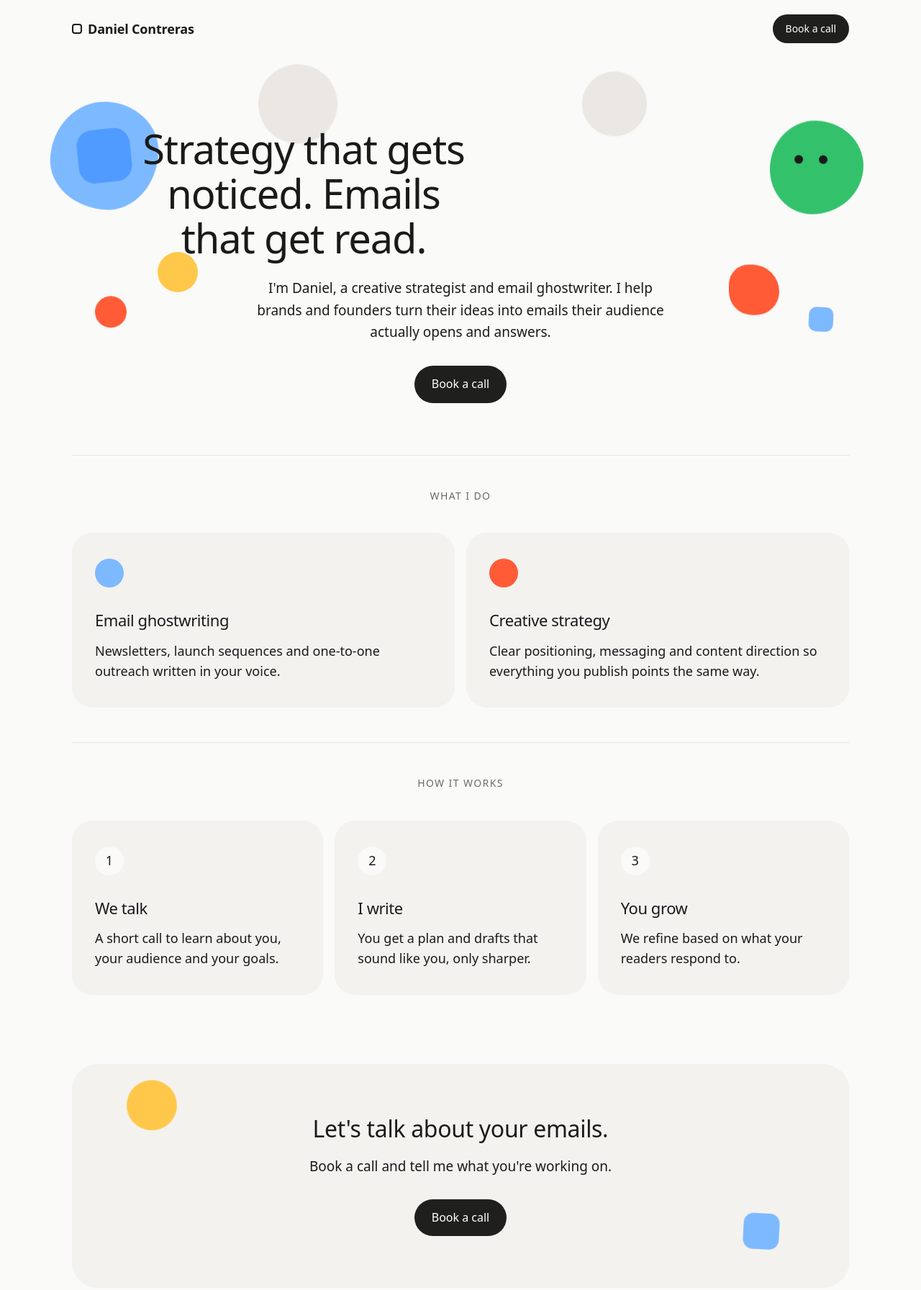
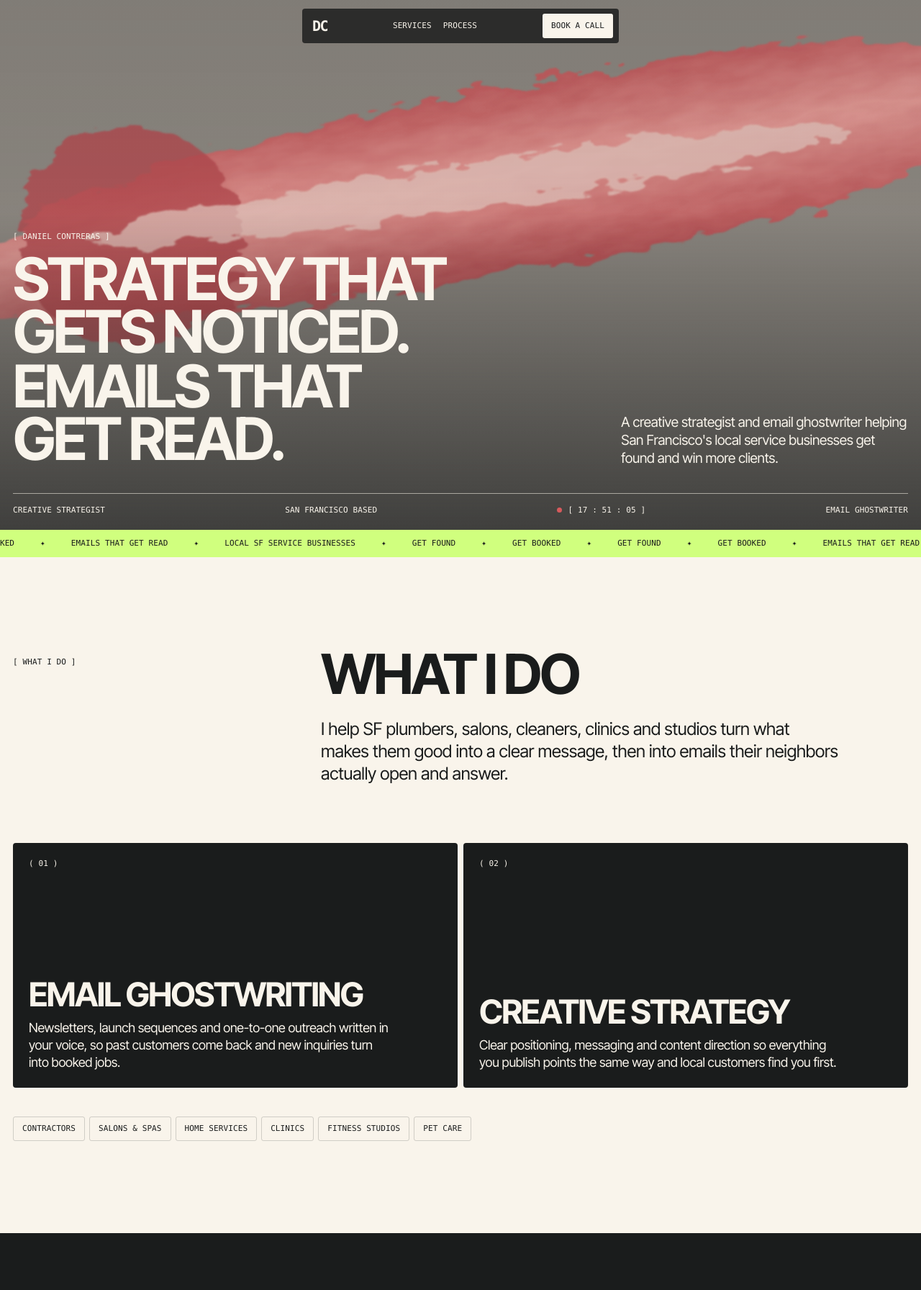
Before and after one commit to danussa/personal-website-test, a plain HTML site: page index.html in a window 1280 px wide. Shown: the top 1792 px of the page at 72% size. Drawn offline with Linux system fonts and the light colour scheme; a web font is replaced by a local one.

Commit message:
Update index.html

```diff
--- a/index.html
+++ b/index.html
@@ -3,197 +3,172 @@
 <head>
 <meta charset="utf-8">
 <meta name="viewport" content="width=device-width, initial-scale=1">
+<meta name="description" content="Daniel Contreras is a creative strategist and email ghostwriter in San Francisco.">
 <title>Daniel Contreras</title>
-<meta name="description" content="Daniel Contreras is a creative strategist and email ghostwriter. Book a call to talk about your emails and your brand.">
 <link rel="preconnect" href="https://fonts.googleapis.com">
 <link rel="preconnect" href="https://fonts.gstatic.com" crossorigin>
-<link rel="stylesheet" href="https://fonts.googleapis.com/css2?family=Inter:wght@400;500;600&display=swap">
+<link rel="stylesheet" href="https://fonts.googleapis.com/css2?family=Inter+Tight:wght@400;500;700&family=Sometype+Mono:wght@500&display=swap">
 <style>
+  /* Layout: full-bleed moving hero with headline bottom-left, floating nav, then flat cream and ink bands split by hairlines. One committed look in both themes. */
   :root {
-    --bg:#ffffff; --fg:#121212; --text:#474645; --soft:#f4f2ef; --soft2:#ebe8e3;
-    --pill:#1f1f1e; --pill-fg:#ffffff;
-    --blue:#7db9ff; --orange:#ff5b37; --green:#33c26b; --yellow:#ffc84a;
-    --font:'Inter',-apple-system,'Segoe UI',Helvetica,Arial,sans-serif;
-  }
-  @media (prefers-color-scheme: dark) {
-    :root { --bg:#141413; --fg:#f5f3ef; --text:#b4b1ab; --soft:#201f1e; --soft2:#2b2a28; --pill:#f5f3ef; --pill-fg:#141413; color-scheme:dark; }
+    --ink:#1a1c1c; --cream:#f9f4eb; --coral:#e75d60; --lime:#d0ff7e; --stone:#8b867f;
+    --line-dark:rgba(249,244,235,.16); --line-light:rgba(26,28,28,.18);
+    --sans:'Inter Tight',-apple-system,'Segoe UI',Helvetica,Arial,sans-serif;
+    --mono:'Sometype Mono',ui-monospace,Menlo,monospace;
+    color-scheme:dark;
   }
   * { box-sizing:border-box; }
   html { scroll-behavior:smooth; }
-  body { margin:0; background:var(--bg); color:var(--text); font:400 17px/1.55 var(--font); -webkit-font-smoothing:antialiased;
-    padding-left:max(16px,env(safe-area-inset-left,0px)); padding-right:max(16px,env(safe-area-inset-right,0px)); overflow-x:hidden; }
-  a { color:inherit; }
-  .wrap { max-width:1080px; margin:0 auto; }
-  nav { display:flex; justify-content:space-between; align-items:center; padding-block:20px; }
-  .brand { font-weight:600; color:var(--fg); letter-spacing:-.01em; display:flex; align-items:center; gap:8px; }
-  .brand i { width:14px; height:14px; border:2px solid var(--fg); border-radius:4px; display:inline-block; }
-  .pill { display:inline-flex; align-items:center; gap:8px; background:var(--pill); color:var(--pill-fg); padding:13px 24px; border-radius:999px; text-decoration:none; font-weight:500; font-size:16px; transition:transform .2s ease, opacity .2s ease; }
-  .pill:hover { transform:translateY(-1px); opacity:.88; }
-  .pill.small { padding:9px 18px; font-size:14px; }
-  .hero { position:relative; text-align:center; padding-block:84px 96px; }
-  h1, h2 { color:var(--fg); font-weight:500; letter-spacing:-.03em; margin:0; text-wrap:balance; }
-  h1 { font-size:clamp(40px,8vw,68px); line-height:1.1; max-width:11.5em; margin-inline:auto; }
-  .hero p { max-width:30em; margin:24px auto 32px; font-size:clamp(16px,2.2vw,19px); }
-  .hero .row { display:flex; gap:12px; justify-content:center; flex-wrap:wrap; position:relative; z-index:2; }
-  .hero-copy { position:relative; z-index:2; }
-  .shape { position:absolute; z-index:1; animation:float 7s ease-in-out infinite; }
-  .s1 { width:150px; height:150px; background:var(--blue); border-radius:50% 50% 46% 54% / 55% 45% 55% 45%; left:-30px; top:70px; }
-  .s1::after { content:""; position:absolute; inset:38px; background:#4f9bff; border-radius:22px; transform:rotate(-8deg); }
-  .s2 { width:56px; height:56px; background:var(--yellow); border-radius:50%; left:11%; top:270px; animation-delay:-2s; }
-  .s3 { width:44px; height:44px; background:var(--orange); border-radius:50%; left:3%; top:340px; animation-delay:-4s; }
-  .s4 { width:130px; height:130px; background:var(--green); border-radius:48% 52% 55% 45% / 52% 48% 52% 48%; right:-20px; top:90px; animation-delay:-1s; }
-  .s4::after { content:""; position:absolute; left:34px; top:48px; width:12px; height:12px; background:var(--fg); border-radius:50%; box-shadow:34px 0 0 var(--fg); }
-  .s5 { width:70px; height:70px; background:var(--orange); border-radius:42% 58% 50% 50%; right:9%; top:290px; animation-delay:-3s; }
-  .s6 { width:34px; height:34px; background:var(--blue); border-radius:10px; transform:rotate(18deg); right:2%; top:360px; animation-delay:-5s; }
-  .s7 { width:90px; height:90px; background:var(--soft2); border-radius:50%; right:26%; top:20px; animation-delay:-2.5s; }
-  .s8 { width:110px; height:110px; background:var(--soft2); border-radius:50%; left:24%; top:10px; animation-delay:-1.5s; }
-  @keyframes float { 0%,100% { transform:translateY(0) rotate(0deg); } 50% { transform:translateY(-14px) rotate(3deg); } }
-  @media (max-width:760px) { .s2,.s3,.s5,.s6,.s7,.s8 { display:none; } .s1 { width:96px; height:96px; left:-26px; top:20px; } .s1::after { inset:24px; } .s4 { width:84px; height:84px; right:-18px; top:30px; } .s4::after { left:22px; top:30px; width:8px; height:8px; box-shadow:22px 0 0 var(--fg); } .hero { padding-top:110px; } }
-  section { padding-block:72px; }
-  .head { text-align:center; margin-bottom:44px; }
-  h2 { font-size:clamp(30px,5vw,44px); line-height:1.1; }
-  .grid { display:grid; gap:16px; }
-  .two { grid-template-columns:repeat(auto-fit,minmax(280px,1fr)); }
-  .three { grid-template-columns:repeat(auto-fit,minmax(220px,1fr)); }
-  .card { background:var(--soft); border-radius:28px; padding:36px 32px; min-width:0; transition:transform .3s ease; }
-  .card:hover { transform:translateY(-4px); }
-  .card h3 { margin:0 0 10px; color:var(--fg); font-size:22px; font-weight:500; letter-spacing:-.02em; }
-  .card p { margin:0; }
-  .dot { width:40px; height:40px; border-radius:50%; margin-bottom:28px; display:block; }
-  .step { font-weight:500; color:var(--fg); background:var(--bg); width:40px; height:40px; border-radius:50%; display:grid; place-items:center; margin-bottom:28px; }
-  .cta { background:var(--soft); border-radius:36px; text-align:center; padding:84px 24px; margin-block:48px 24px; position:relative; overflow:hidden; }
-  .cta p { margin:18px auto 30px; max-width:26em; font-size:19px; }
-  .cta .shape { animation-duration:9s; }
-  .c1 { width:70px; height:70px; background:var(--yellow); border-radius:50%; left:7%; top:36px; }
-  .c2 { width:50px; height:50px; background:var(--blue); border-radius:14px; right:9%; bottom:40px; transform:rotate(14deg); }
-  .cta h2, .cta p, .cta .pill { position:relative; z-index:2; }
-  @media (max-width:640px) { .c1,.c2 { display:none; } }
-  footer { padding-block:32px 48px; text-align:center; font-size:14px; }
-  .rise { animation:rise .8s cubic-bezier(.2,.7,.2,1) both; }
-  .rise.d1 { animation-delay:.08s; } .rise.d2 { animation-delay:.16s; }
-  @keyframes rise { from { opacity:0; transform:translateY(18px); } to { opacity:1; transform:none; } }
-  a:focus-visible { outline:2px solid var(--fg); outline-offset:3px; }
-  @media (prefers-reduced-motion: reduce) { .shape, .rise { animation:none; } html { scroll-behavior:auto; } }
+  body { margin:0; background:var(--ink); color:var(--cream); font:400 17px/1.4 var(--sans); letter-spacing:-.015em; -webkit-font-smoothing:antialiased; overflow-x:hidden; }
+  a { color:inherit; text-decoration:none; }
+  .gut { padding-left:max(18px,env(safe-area-inset-left,0px),env(safe-area-inset-right,0px)); padding-right:max(18px,env(safe-area-inset-left,0px),env(safe-area-inset-right,0px)); }
+  .gut { padding-left:max(18px,env(safe-area-inset-left,0px)); padding-right:max(18px,env(safe-area-inset-right,0px)); }
+  .mono { font:500 11px/1.3 var(--mono); text-transform:uppercase; letter-spacing:.01em; }
+
+  /* Floating nav */
+  .bar { position:fixed; z-index:20; top:calc(12px + env(safe-area-inset-top,0px)); left:50%; transform:translateX(-50%); width:min(440px,calc(100% - 24px)); height:48px; display:flex; align-items:center; justify-content:space-between; gap:12px; padding:0 8px 0 14px; background:rgba(26,28,28,.82); backdrop-filter:blur(14px); -webkit-backdrop-filter:blur(14px); border-radius:4px; animation:drop .8s cubic-bezier(.2,.8,.2,1) both; }
+  .logo { font-weight:700; font-size:20px; letter-spacing:-.08em; }
+  .links { display:flex; gap:16px; }
+  .links a:hover { color:var(--lime); }
+  .touch { background:var(--cream); color:var(--ink); border-radius:3px; padding:10px 12px; }
+  @keyframes drop { from { opacity:0; transform:translate(-50%,-20px); } to { opacity:1; transform:translate(-50%,0); } }
+  @media (max-width:520px) { .links a:not(.touch) { display:none; } }
+
+  /* Hero */
+  .hero { position:relative; min-height:max(620px,92vh); max-height:1000px; display:flex; flex-direction:column; justify-content:flex-end; overflow:hidden; background:#8f8a83; padding-top:96px; }
+  .paint { position:absolute; inset:0; overflow:hidden; }
+  .paint i { position:absolute; display:block; filter:url(#rough) blur(1px); will-change:transform; }
+  .p1 { width:115%; height:34%; left:-4%; top:17%; background:linear-gradient(180deg,#c75f61,#e79c97 45%,#bd5558); border-radius:48% 30% 40% 52% / 60% 50% 50% 40%; transform:rotate(-11deg); animation:drift1 14s ease-in-out infinite alternate; }
+  .p2 { width:80%; height:9%; left:10%; top:30%; background:#e9c9c0; opacity:.75; border-radius:50%; animation:drift2 11s ease-in-out infinite alternate; }
+  .p3 { width:22%; aspect-ratio:1; left:2%; top:24%; background:#b84a4f; opacity:.8; border-radius:46% 54% 52% 48%; animation:drift2 17s ease-in-out infinite alternate-reverse; }
+  @keyframes drift1 { from { transform:rotate(-11deg) translate3d(-2%,0,0) scale(1); } to { transform:rotate(-7deg) translate3d(3%,6%,0) scale(1.08); } }
+  @keyframes drift2 { from { transform:rotate(-10deg) translate3d(-4%,0,0); } to { transform:rotate(-6deg) translate3d(8%,14px,0) scale(1.1); } }
+  .shade { position:absolute; inset:0; background:linear-gradient(180deg,rgba(26,28,28,.12),rgba(26,28,28,.06) 40%,rgba(26,28,28,.68)); }
+  .hero-in { position:relative; z-index:2; }
+  .tag { margin:0 0 14px; }
+  .cols { display:grid; grid-template-columns:minmax(0,2fr) minmax(0,1fr); gap:24px 48px; align-items:end; padding-bottom:36px; }
+  h1 { margin:0; font-size:clamp(42px,6.4vw,100px); line-height:.9; font-weight:700; letter-spacing:-.045em; text-transform:uppercase; text-wrap:balance; }
+  h1 span { display:block; overflow:hidden; padding-bottom:.02em; }
+  h1 b { display:block; font-weight:700; animation:slide 1s cubic-bezier(.2,.8,.2,1) both; }
+  h1 span + span b { animation-delay:.12s; }
+  @keyframes slide { from { transform:translateY(105%); } to { transform:none; } }
+  .cols p { margin:0; font-size:clamp(17px,1.5vw,20px); line-height:1.3; max-width:24em; justify-self:end; animation:fade 1s ease .35s both; }
+  @keyframes fade { from { opacity:0; transform:translateY(14px); } to { opacity:1; transform:none; } }
+  .strip { display:flex; flex-wrap:wrap; justify-content:space-between; gap:10px 24px; border-top:1px solid rgba(249,244,235,.55); padding-block:16px 20px; }
+  .dot { display:inline-block; width:7px; height:7px; border-radius:50%; background:var(--coral); margin-right:8px; animation:blink 1.6s ease-in-out infinite; }
+  @keyframes blink { 50% { opacity:.25; } }
+  @media (max-width:760px) { .cols { grid-template-columns:1fr; } .cols p { justify-self:start; } }
+
+  /* Ticker */
+  .ticker { overflow:hidden; background:var(--lime); color:var(--ink); padding-block:12px; white-space:nowrap; }
+  .track { display:inline-flex; animation:roll 28s linear infinite; }
+  .track span { padding-right:36px; }
+  .track span::after { content:"✦"; margin-left:36px; }
+  @keyframes roll { to { transform:translateX(-50%); } }
+
+  /* Bands */
+  .band { padding-block:clamp(72px,10vw,140px); }
+  .light { background:var(--cream); color:var(--ink); }
+  .top { display:grid; grid-template-columns:minmax(0,1fr) minmax(0,2fr); gap:20px; margin-bottom:56px; align-items:start; }
+  h2 { margin:0; font-size:clamp(38px,6vw,92px); line-height:.92; font-weight:700; text-transform:uppercase; letter-spacing:-.045em; text-wrap:balance; }
+  @media (max-width:760px) { .top { grid-template-columns:1fr; } }
+
+  .services { display:grid; grid-template-columns:repeat(auto-fit,minmax(280px,1fr)); gap:8px; }
+  .svc { background:var(--ink); color:var(--cream); border-radius:4px; padding:22px; min-height:340px; display:flex; flex-direction:column; justify-content:space-between; gap:40px; min-width:0; transition:background .35s ease, color .35s ease, transform .35s ease; }
+  .svc:hover { background:var(--coral); color:var(--ink); transform:translateY(-4px); }
+  .svc h3 { margin:0 0 12px; font-size:clamp(30px,3.6vw,52px); line-height:.95; text-transform:uppercase; font-weight:700; letter-spacing:-.04em; }
+  .svc p { margin:0; max-width:28em; font-size:18px; line-height:1.35; }
+
+  .step { display:grid; grid-template-columns:minmax(0,1fr) minmax(0,1fr) minmax(0,1fr); gap:12px 24px; padding-block:30px; border-top:1px solid var(--line-dark); align-items:baseline; transition:color .25s ease; }
+  .step:last-child { border-bottom:1px solid var(--line-dark); }
+  .step:hover { color:var(--lime); }
+  .step h3 { margin:0; font-size:clamp(28px,3.4vw,48px); text-transform:uppercase; line-height:1; font-weight:700; letter-spacing:-.04em; }
+  .step p { margin:0; font-size:18px; max-width:26em; }
+  @media (max-width:760px) { .step { grid-template-columns:1fr; } }
+
+  .chips { display:flex; flex-wrap:wrap; gap:6px; margin-top:40px; }
+  .chip { border:1px solid var(--line-light); border-radius:3px; padding:9px 12px; }
+
+  .cta { background:var(--coral); color:var(--ink); }
+  .cta h2 { font-size:clamp(46px,10.5vw,170px); line-height:.88; max-width:8.5em; margin-top:18px; }
+  .cta .foot { display:flex; flex-wrap:wrap; justify-content:space-between; align-items:center; gap:24px; margin-top:44px; }
+  .cta p { margin:0; font-size:clamp(18px,2vw,24px); max-width:24em; }
+  .btn { display:inline-block; height:50px; overflow:hidden; background:var(--ink); color:var(--cream); border-radius:4px; padding:0 28px; }
+  .btn span { display:block; line-height:50px; transition:transform .35s cubic-bezier(.2,.8,.2,1); }
+  .btn:hover span { transform:translateY(-100%); }
+  footer { display:flex; flex-wrap:wrap; justify-content:space-between; gap:10px; padding-block:28px 32px; }
+  a:focus-visible { outline:2px solid var(--lime); outline-offset:3px; }
+  @media (prefers-reduced-motion: reduce) { .bar,.paint i,h1 b,.cols p,.dot,.track { animation:none; } .ticker { white-space:normal; } html { scroll-behavior:auto; } }
 </style>
 </head>
 <body>
-<div class="wrap">
-  <nav>
-    <span class="brand"><i></i>Daniel Contreras</span>
-    <a class="pill small" href="#book">Book a call</a>
-  </nav>
 
-  <div class="hero">
-    <span class="shape s8"></span><span class="shape s7"></span>
-    <span class="shape s1"></span><span class="shape s2"></span><span class="shape s3"></span>
-    <span class="shape s4"></span><span class="shape s5"></span><span class="shape s6"></span>
-    <div class="hero-copy">
-      <h1 class="rise">Strategy that gets noticed. Emails that get read.</h1>
-      <p class="rise d1">I'm Daniel, a creative strategist and email ghostwriter. I help brands and founders turn their ideas into emails their audience actually opens and answers.</p>
-      <div class="row rise d2"><a class="pill" href="#book">Book a call</a></div>
+<svg width="0" height="0" aria-hidden="true" style="position:absolute"><filter id="rough"><feTurbulence type="fractalNoise" baseFrequency="0.018 0.05" numOctaves="3" seed="7" result="n"/><feDisplacementMap in="SourceGraphic" in2="n" scale="42"/></filter></svg>
+
+<nav class="bar mono">
+  <a class="logo" href="#top" aria-label="Daniel Contreras, back to top">DC</a>
+  <div class="links"><a href="#services">Services</a><a href="#process">Process</a></div>
+  <a class="touch" href="#book">Book a call</a>
+</nav>
+
+<header class="hero" id="top">
+  <div class="paint" aria-hidden="true"><i class="p1"></i><i class="p3"></i><i class="p2"></i></div>
+  <div class="shade" aria-hidden="true"></div>
+  <div class="hero-in gut">
+    <p class="tag mono">[ Daniel Contreras ]</p>
+    <div class="cols">
+      <h1><span><b>Strategy that gets noticed.</b></span><span><b>Emails that get read.</b></span></h1>
+      <p>A creative strategist and email ghostwriter helping San Francisco's local service businesses get found and win more clients.</p>
+    </div>
+    <div class="strip mono">
+      <span>Creative strategist</span><span>San Francisco based</span><span><i class="dot"></i>[ <span id="clock">Pacific time</span> ]</span><span>Email ghostwriter</span>
     </div>
   </div>
+</header>
 
-  <section>
-    <div class="head"><h2>What I do</h2></div>
-    <div class="grid two">
-      <div class="card"><span class="dot" style="background:var(--blue)"></span><h3>Email ghostwriting</h3><p>Newsletters, launch sequences and one-to-one outreach written in your voice.</p></div>
-      <div class="card"><span class="dot" style="background:var(--orange)"></span><h3>Creative strategy</h3><p>Clear positioning, messaging and content direction so everything you publish points the same way.</p></div>
-    </div>
-  </section>
+<div class="ticker mono" aria-hidden="true"><div class="track">
+  <span>Get found</span><span>Get booked</span><span>Emails that get read</span><span>Local SF service businesses</span><span>Get found</span><span>Get booked</span>
+  <span>Get found</span><span>Get booked</span><span>Emails that get read</span><span>Local SF service businesses</span><span>Get found</span><span>Get booked</span>
+</div></div>
 
-  <section>
-    <div class="head"><h2>How it works</h2></div>
-    <div class="grid three">
-      <div class="card"><span class="step">1</span><h3>We talk</h3><p>A short call to learn about you, your audience and your goals.</p></div>
-      <div class="card"><span class="step">2</span><h3>I write</h3><p>You get a plan and drafts that sound like you, only sharper.</p></div>
-      <div class="card"><span class="step">3</span><h3>You grow</h3><p>We refine based on what your readers respond to.</p></div>
-    </div>
-  </section>
+<section class="band light gut" id="services">
+  <div class="top"><p class="mono">[ What I do ]</p><div><h2>What I do</h2>
+    <p style="max-width:30em;font-size:clamp(18px,2vw,24px);line-height:1.3">I help SF plumbers, salons, cleaners, clinics and studios turn what makes them good into a clear message, then into emails their neighbors actually open and answer.</p></div></div>
+  <div class="services">
+    <article class="svc"><span class="mono">( 01 )</span><div><h3>Email ghostwriting</h3><p>Newsletters, launch sequences and one-to-one outreach written in your voice, so past customers come back and new inquiries turn into booked jobs.</p></div></article>
+    <article class="svc"><span class="mono">( 02 )</span><div><h3>Creative strategy</h3><p>Clear positioning, messaging and content direction so everything you publish points the same way and local customers find you first.</p></div></article>
+  </div>
+  <div class="chips mono"><span class="chip">Contractors</span><span class="chip">Salons &amp; spas</span><span class="chip">Home services</span><span class="chip">Clinics</span><span class="chip">Fitness studios</span><span class="chip">Pet care</span></div>
+</section>
 
-  <div class="cta" id="book">
-    <span class="shape c1"></span><span class="shape c2"></span>
-    <h2>Let's talk about your emails.</h2>
+<section class="band gut" id="process">
+  <div class="top"><p class="mono">[ How it works ]</p><h2>How it works</h2></div>
+  <div>
+    <div class="step"><span class="mono">( Step 1 )</span><h3>We talk</h3><p>A short call to learn about your business, your neighborhood customers and your goals.</p></div>
+    <div class="step"><span class="mono">( Step 2 )</span><h3>I write</h3><p>You get a plan and drafts that sound like you, only sharper.</p></div>
+    <div class="step"><span class="mono">( Step 3 )</span><h3>You grow</h3><p>We refine based on what your readers respond to, and you get found by more of the right clients.</p></div>
+  </div>
+</section>
+
+<section class="band cta gut" id="book">
+  <p class="mono">[ Contact ]</p>
+  <h2>Let's talk about your emails.</h2>
+  <div class="foot">
     <p>Book a call and tell me what you're working on.</p>
-    <a class="pill" id="book-link" href="mailto:?subject=Book%20a%20call%20with%20Daniel">Book a call</a>
+    <a class="btn mono" id="book-link" href="mailto:?subject=Book%20a%20call%20with%20Daniel" aria-label="Book a call"><span>Book a call →</span><span aria-hidden="true">Book a call →</span></a>
   </div>
+</section>
 
-  <footer>© 2026 Daniel Contreras</footer>
-</div>
+<footer class="gut mono"><span>© 2026 Daniel Contreras</span><span>San Francisco, CA</span></footer>
+
+<script>
+  (function () {
+    var el = document.getElementById('clock');
+    function tick() {
+      try { el.textContent = new Date().toLocaleTimeString('en-US', { timeZone: 'America/Los_Angeles', hour12: false }).replace(/:/g, ' : '); } catch (e) {}
+    }
+    tick(); setInterval(tick, 1000);
+  })();
+</script>
 </body>
 </html>
-<!doctype html>
-<html lang="en">
-<head>
-<meta charset="utf-8">
-<meta name="viewport" content="width=device-width, initial-scale=1">
-<title>Daniel Contreras — Creative Strategist & Email Ghostwriter</title>
-<meta name="description" content="Daniel Contreras is a creative strategist and email ghostwriter. Book a call to talk about your emails and your brand.">
-<style>
-  :root { --bg:#fafaf8; --fg:#1a1a1a; --muted:#6b6b6b; --line:#e5e5e0; --accent:#1a1a1a; }
-  @media (prefers-color-scheme: dark) {
-    :root { --bg:#121212; --fg:#f2f2ee; --muted:#9a9a94; --line:#2a2a2a; --accent:#f2f2ee; }
-  }
-  * { box-sizing:border-box; }
-  body { margin:0; background:var(--bg); color:var(--fg); font:18px/1.6 system-ui,-apple-system,Segoe UI,sans-serif; }
-  main { max-width:680px; margin:0 auto; padding:0 24px; }
-  header { padding:24px 0; display:flex; justify-content:space-between; align-items:center; }
-  header span { font-weight:600; }
-  a { color:inherit; }
-  .btn { display:inline-block; background:var(--accent); color:var(--bg); padding:14px 28px; border-radius:999px; text-decoration:none; font-weight:600; }
-  .btn:hover { opacity:.85; }
-  .hero { padding:96px 0 72px; }
-  h1 { font-size:clamp(36px,7vw,56px); line-height:1.1; margin:0 0 24px; letter-spacing:-.02em; }
-  .lead { color:var(--muted); font-size:20px; margin:0 0 32px; }
-  section { padding:48px 0; border-top:1px solid var(--line); }
-  h2 { font-size:14px; text-transform:uppercase; letter-spacing:.1em; color:var(--muted); margin:0 0 20px; }
-  ul { list-style:none; padding:0; margin:0; }
-  li { padding:12px 0; border-bottom:1px solid var(--line); }
-  li:last-child { border-bottom:0; }
-  li strong { display:block; }
-  li span { color:var(--muted); }
-  .cta { text-align:center; padding:72px 0; }
-  .cta h2 { font-size:32px; text-transform:none; letter-spacing:-.01em; color:var(--fg); }
-  footer { padding:32px 0; color:var(--muted); font-size:14px; text-align:center; }
-</style>
-</head>
-<body>
-<main>
-  <header>
-    <span>Daniel Contreras</span>
-    <a href="#book">Book a call</a>
-  </header>
-
-  <div class="hero">
-    <h1>Strategy that gets noticed. Emails that get read.</h1>
-    <p class="lead">I'm Daniel, a creative strategist and email ghostwriter. I help brands and founders turn their ideas into emails their audience actually opens and answers.</p>
-    <a class="btn" href="#book">Book a call</a>
-  </div>
-
-  <section>
-    <h2>What I do</h2>
-    <ul>
-      <li><strong>Email ghostwriting</strong><span>Newsletters, launch sequences and one-to-one outreach written in your voice.</span></li>
-      <li><strong>Creative strategy</strong><span>Clear positioning, messaging and content direction so everything you publish points the same way.</span></li>
-    </ul>
-  </section>
-
-  <section>
-    <h2>How it works</h2>
-    <ul>
-      <li><strong>1. We talk</strong><span>A short call to learn about you, your audience and your goals.</span></li>
-      <li><strong>2. I write</strong><span>You get a plan and drafts that sound like you, only sharper.</span></li>
-      <li><strong>3. You grow</strong><span>We refine based on what your readers respond to.</span></li>
-    </ul>
-  </section>
-
-  <section class="cta" id="book">
-    <h2>Let's talk about your emails.</h2>
-    <p class="lead">Book a call and tell me what you're working on.</p>
-    <a class="btn" id="book-link" href="mailto:?subject=Book%20a%20call%20with%20Daniel">Book a call</a>
-  </section>
-
-  <footer>© 2026 Daniel Contreras</footer>
-</main>
-</body>
-</html>
```
